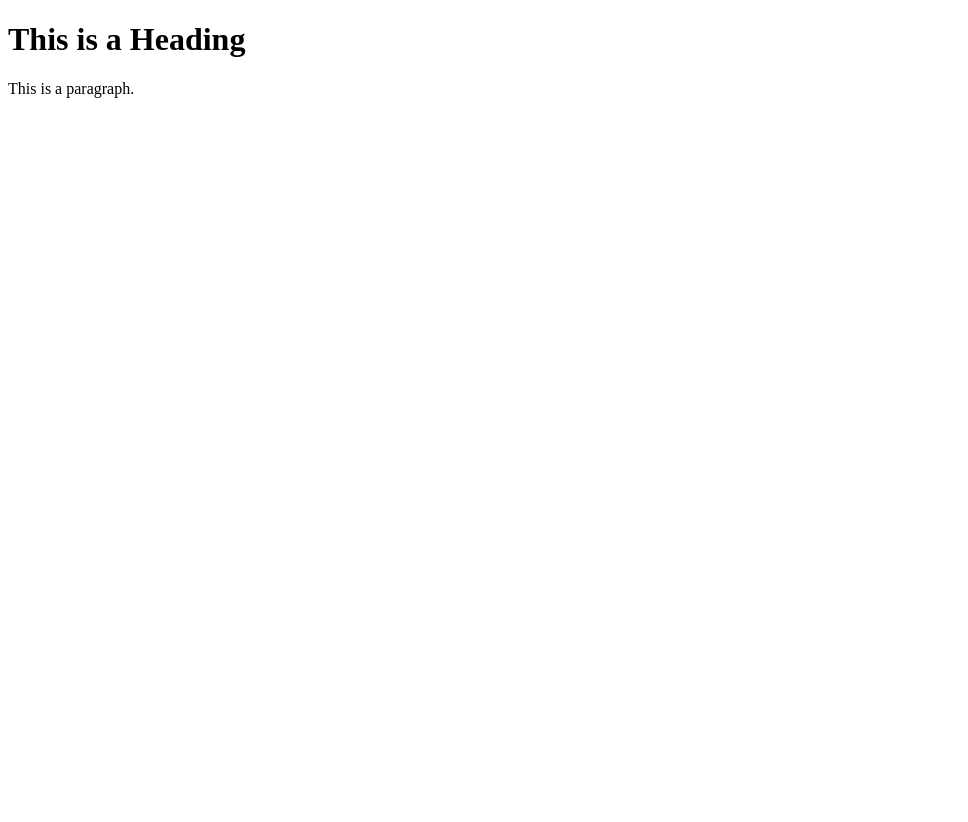
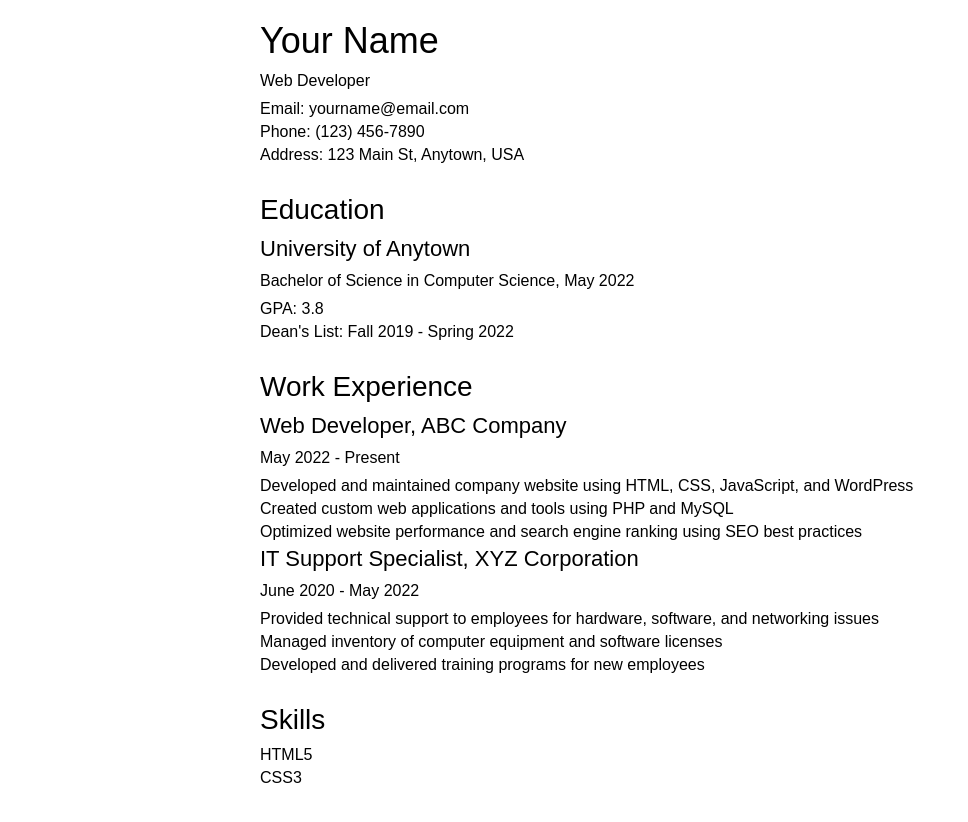
Before and after one commit to TheRealAsumi/TheRealAsumi.github.io, a plain HTML site: page index.html in a window 1280 px wide. Shown: the whole page, without its empty margins (0-968 px from the left). Before the commit the page ends 800 px from the top, so only its background shows below. Drawn offline with Linux system fonts and the light colour scheme.

Commit message:
Update index.html

```diff
--- a/index.html
+++ b/index.html
@@ -1,12 +1,95 @@
- <!DOCTYPE html>
+<!DOCTYPE html>
 <html>
 <head>
-<title>Muhammad Azmi</title>
+	<title>Resume - Your Name</title>
+	<style>
+		body {
+			font-family: Arial, sans-serif;
+			margin: 0;
+			padding: 0;
+		}
+		.container {
+			max-width: 800px;
+			margin: 0 auto;
+			padding: 20px;
+			box-sizing: border-box;
+		}
+		h1, h2, h3, h4, h5, h6 {
+			margin: 0;
+			font-weight: normal;
+		}
+		h1 {
+			font-size: 36px;
+			margin-bottom: 10px;
+		}
+		h2 {
+			font-size: 28px;
+			margin-bottom: 10px;
+		}
+		h3 {
+			font-size: 22px;
+			margin-bottom: 10px;
+		}
+		p {
+			margin-top: 0;
+			margin-bottom: 10px;
+		}
+		ul {
+			margin: 0;
+			padding: 0;
+			list-style: none;
+		}
+		ul li {
+			margin-bottom: 5px;
+		}
+		section {
+			margin-top: 30px;
+		}
+		section:last-of-type {
+			margin-bottom: 30px;
+		}
+	</style>
 </head>
 <body>
-
-<h1>This is a Heading</h1>
-<p>This is a paragraph.</p>
-
-</body>
-</html>
+	<div class="container">
+		<header>
+			<h1>Your Name</h1>
+			<p>Web Developer</p>
+			<ul>
+				<li>Email: yourname@email.com</li>
+				<li>Phone: (123) 456-7890</li>
+				<li>Address: 123 Main St, Anytown, USA</li>
+			</ul>
+		</header>
+		<main>
+			<section>
+				<h2>Education</h2>
+				<h3>University of Anytown</h3>
+				<p>Bachelor of Science in Computer Science, May 2022</p>
+				<ul>
+					<li>GPA: 3.8</li>
+					<li>Dean's List: Fall 2019 - Spring 2022</li>
+				</ul>
+			</section>
+			<section>
+				<h2>Work Experience</h2>
+				<h3>Web Developer, ABC Company</h3>
+				<p>May 2022 - Present</p>
+				<ul>
+					<li>Developed and maintained company website using HTML, CSS, JavaScript, and WordPress</li>
+					<li>Created custom web applications and tools using PHP and MySQL</li>
+					<li>Optimized website performance and search engine ranking using SEO best practices</li>
+				</ul>
+				<h3>IT Support Specialist, XYZ Corporation</h3>
+				<p>June 2020 - May 2022</p>
+				<ul>
+					<li>Provided technical support to employees for hardware, software, and networking issues</li>
+					<li>Managed inventory of computer equipment and software licenses</li>
+					<li>Developed and delivered training programs for new employees</li>
+				</ul>
+			</section>
+			<section>
+				<h2>Skills</h2>
+				<ul>
+					<li>HTML5</li>
+					<li>CSS3</
```
